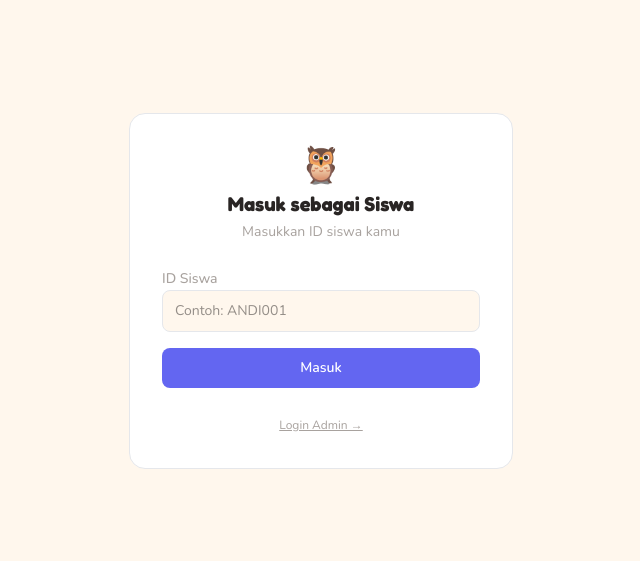
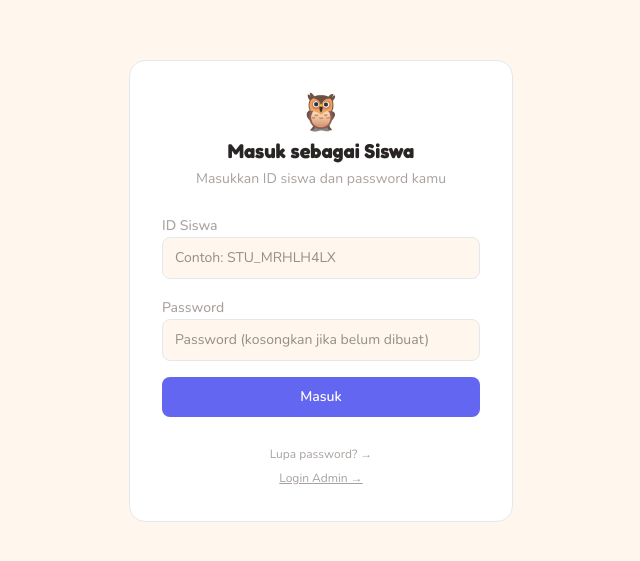
Before and after one commit to yudatrijaya-coder/ai-private-tutor, a Next.js app: page /login/student in a window 1280 px wide. Shown: the part 109-670 px from the top of the page, without its empty margins (319-959 px from the left). Built offline with nearby package versions, Linux system fonts and the light colour scheme.

Commit message:
fix: add missing password field to student login form
- Login page only had studentId input, never sent password to API
- Added password input field + state
- Form now sends both studentId and password to /api/auth/student-login

```diff
--- a/src/app/(auth)/login/student/page.tsx
+++ b/src/app/(auth)/login/student/page.tsx
@@ -8,6 +8,7 @@ export default function StudentLoginPage() {
   const searchParams = new URLSearchParams(typeof window !== "undefined" ? window.location.search : "");
   const redirectTo = searchParams.get("redirect") || "/student";
   const [studentId, setStudentId] = useState("");
+  const [password, setPassword] = useState("");
   const [error, setError] = useState<string | null>(null);
   const [loading, setLoading] = useState(false);
 
@@ -20,7 +21,7 @@ export default function StudentLoginPage() {
       const res = await fetch("/api/auth/student-login", {
         method: "POST",
         headers: { "Content-Type": "application/json" },
-        body: JSON.stringify({ studentId }),
+        body: JSON.stringify({ studentId, password: password || undefined }),
       });
 
       const data = await res.json();
@@ -70,7 +71,7 @@ export default function StudentLoginPage() {
             Masuk sebagai Siswa
           </h1>
           <p className="text-sm" style={{ color: "var(--st-text-dim, #94a3b8)" }}>
-            Masukkan ID siswa kamu
+            Masukkan ID siswa dan password kamu
           </p>
         </div>
 
@@ -90,9 +91,34 @@ export default function StudentLoginPage() {
               type="text"
               required
               autoComplete="off"
-              placeholder="Contoh: ANDI001"
+              placeholder="Contoh: STU_MRHLH4LX"
               value={studentId}
               onChange={(e) => setStudentId(e.target.value.toUpperCase())}
+              className="w-full px-3 py-2.5 rounded-lg text-sm outline-none transition-colors"
+              style={{
+                backgroundColor: "var(--st-bg, #f0f4ff)",
+                border: "1px solid #e5e7eb",
+                color: "var(--st-text, #1e293b)",
+              }}
+            />
+          </div>
+
+          {/* Password */}
+          <div className="space-y-1.5">
+            <label
+              htmlFor="password"
+              className="text-sm font-medium"
+              style={{ color: "var(--st-text-dim, #94a3b8)" }}
+            >
+              Password
+            </label>
+            <input
+              id="password"
+              name="password"
+              type="password"
+              placeholder="Password (kosongkan jika belum dibuat)"
+              value={password}
+              onChange={(e) => setPassword(e.target.value)}
               className="w-full px-3 py-2.5 rounded-lg text-sm outline-none transition-colors"
               style={{
                 backgroundColor: "var(--st-bg, #f0f4ff)",
@@ -130,7 +156,15 @@ export default function StudentLoginPage() {
           </button>
         </form>
 
-        <div className="text-center">
+        <div className="text-center space-y-2">
+          <a
+            href="/login/student?reset=1"
+            className="text-xs"
+            style={{ color: "var(--st-text-dim, #94a3b8)" }}
+          >
+            Lupa password? →
+          </a>
+          <br />
           <a
             href="/login"
             className="text-xs underline"
```
